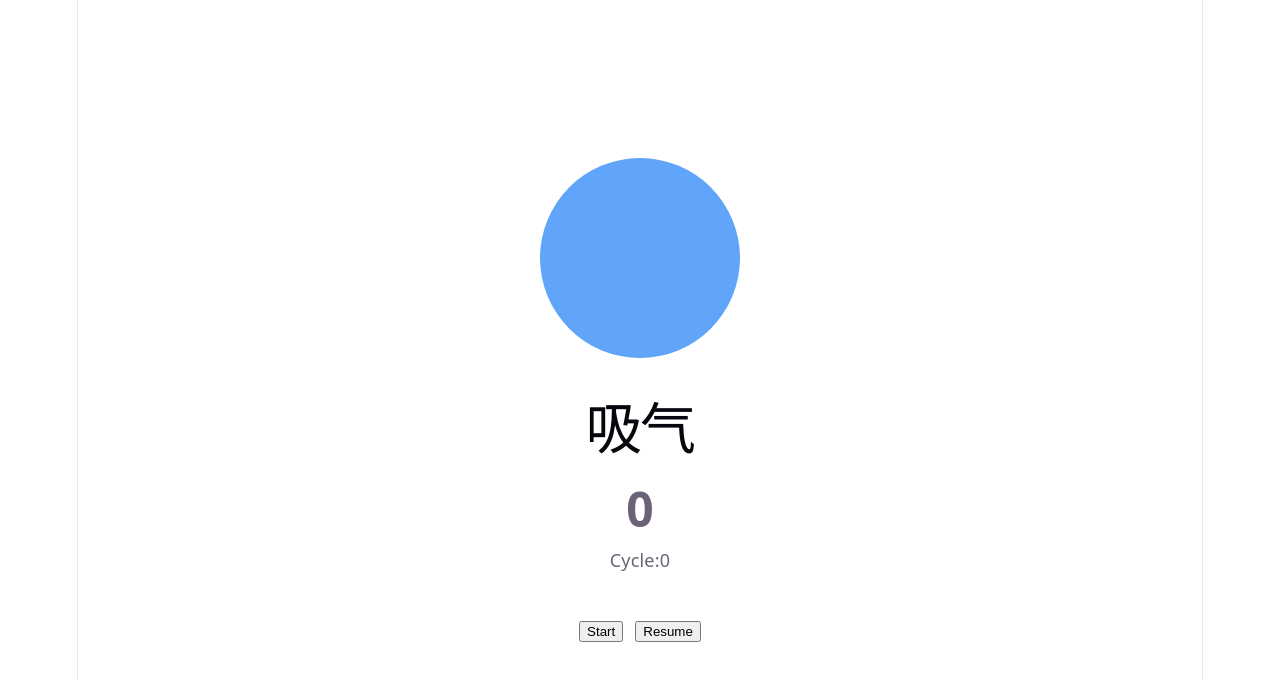
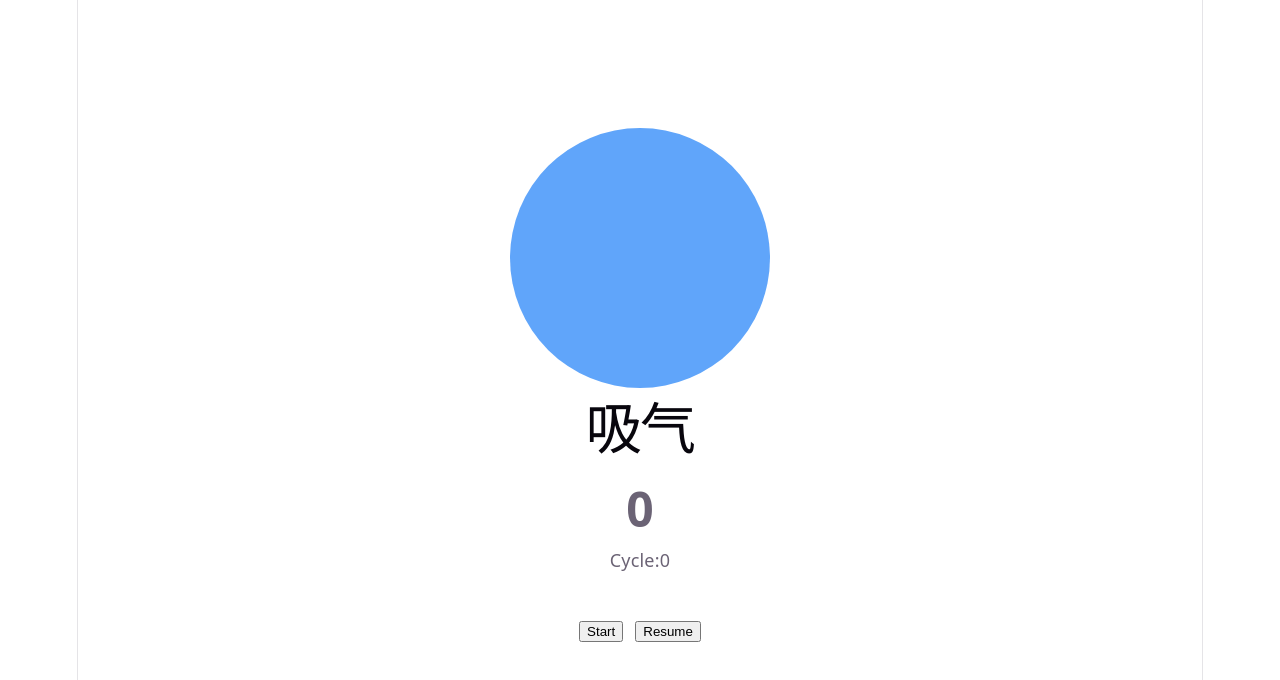
Before and after one commit to laughing96/breath-app, a React (Vite) app: page / in a window 1280 px wide. Shown: the top 680 px of the page. Built offline with nearby package versions, Linux system fonts and the light colour scheme.

Commit message:
支持缩放 变色

```diff
--- a/src/components/Breathingcircle.tsx
+++ b/src/components/Breathingcircle.tsx
@@ -1,11 +1,38 @@
+import { Phase } from "../models/Breathings";
+
 interface Props {
     phase: string;
 }
 
-export function BreathingCircle(
-    props: Props
-) {
+export function BreathingCircle({ phase }: Props) {
+    let scale = 1;
+    const color =
+        phase === Phase.INHALE || phase === Phase.HOLD1 ? "#60a5fa" : "#34d399";
+    switch (phase) {
+        case Phase.INHALE:
+            scale = 1.3;
+            break;
+        case Phase.HOLD1:
+            scale = 1.3;
+            break;
+        case Phase.EXHALE:
+            scale = 1;
+            break;
+        case Phase.HOLD2:
+            scale = 1;
+            break;
+    }
     return (
-        <div style={{width:200, height:200, borderRadius:"50%", background:"#60a5fa",}}/>
+        <div
+            style={{
+                width: 200,
+                height: 200,
+                borderRadius: "50%",
+                background: color,
+
+                transform: `scale(${scale})`,
+                transition: "transform 4s linear",
+            }}
+        />
     );
 }
```
